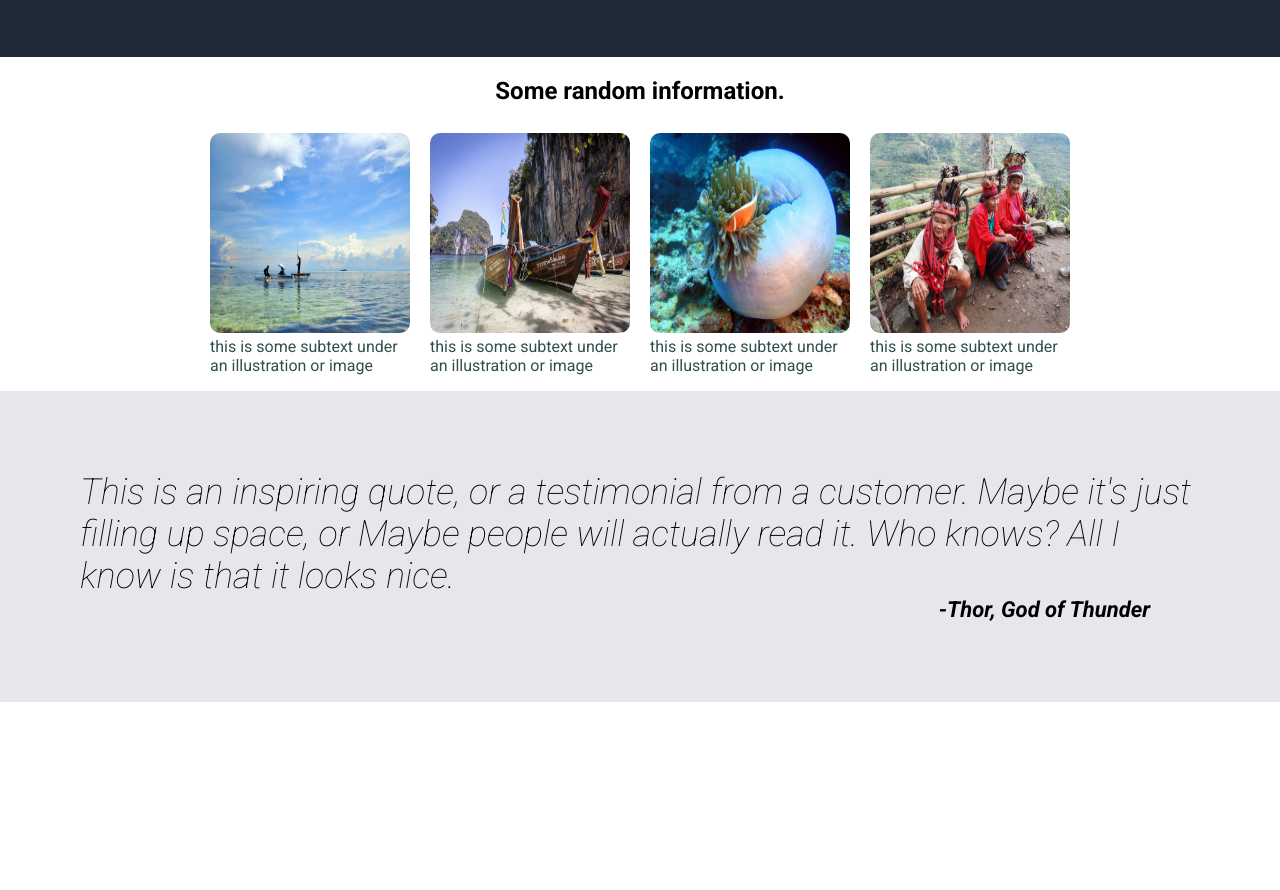
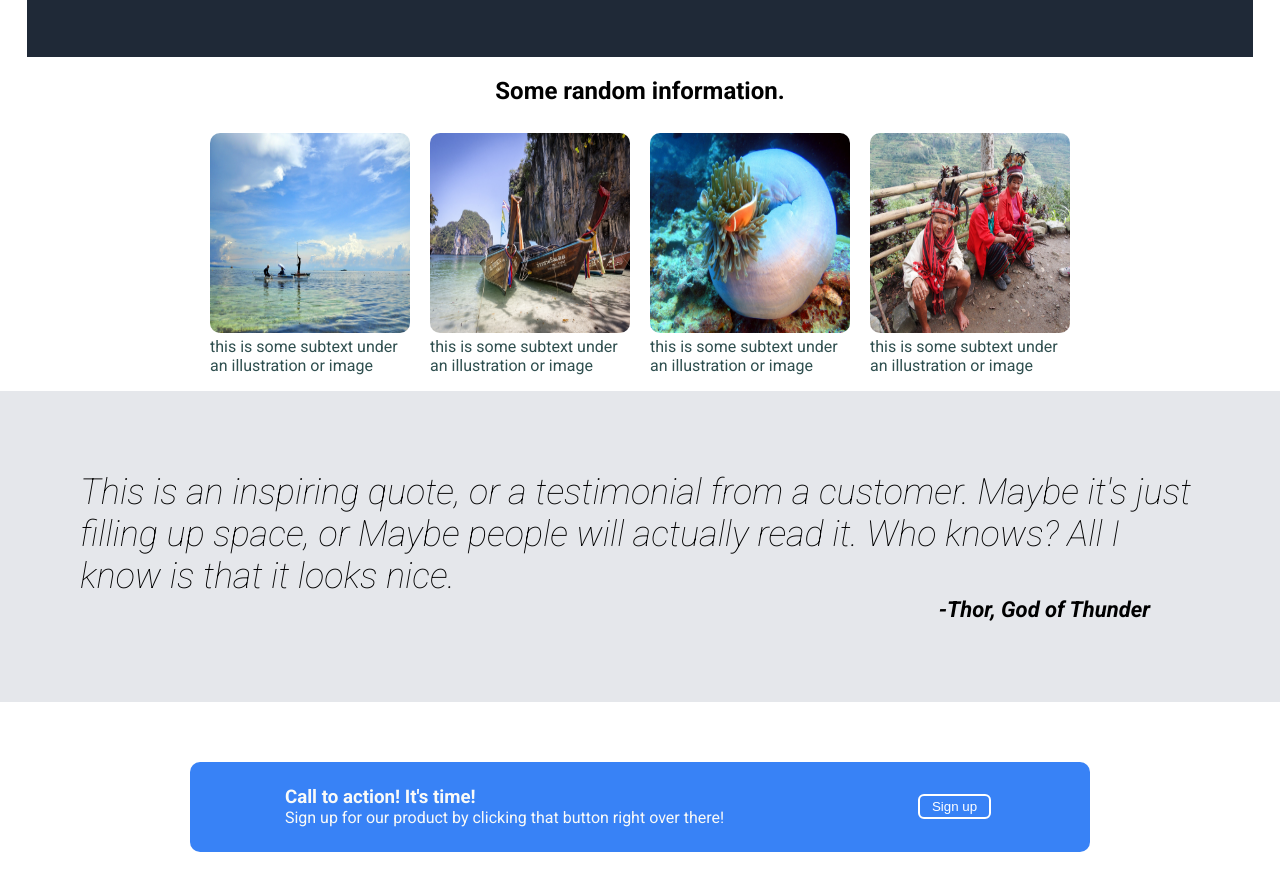
Before and after one commit to RichiCod3s/landing_page_project, a plain HTML site: page index.html in a window 1280 px wide. Shown: the part 210-1100 px from the top of the page. Before the commit the page ends 912 px from the top, so only its background shows below. Drawn offline with Linux system fonts and the light colour scheme.

Commit message:
Add call to action section

```diff
--- a/index.html
+++ b/index.html
@@ -64,5 +64,15 @@
      <p class="quote">-Thor, God of Thunder</p>
     </div>
 
+    <div class="call-to-action">
+        <div>
+        <p>
+            <h3>Call to action! It's time!</h3>
+            Sign up for our product by clicking that button right over there!
+        </p>
+    </div>
+        <button>Sign up</button>
+    </div>
+
 </body>
 </html>
--- a/styles.css
+++ b/styles.css
@@ -1,6 +1,9 @@
 body{
     font-family: "Roboto", sans-serif;
     margin: 0;
+    display: flex;
+    flex-direction: column;
+    align-items: center;
 
 }
 
@@ -119,3 +122,27 @@ img{
     padding-right: 50px;
     font-weight: bold;
 }
+
+.call-to-action{
+    display: flex;
+    justify-content: space-around;
+    align-items: center;
+    background-color: #3882F6;
+    margin: 60px;
+    padding: 20;
+    border-radius: 10px;
+    height: 90px;
+    width: 900px;
+    color:#f9faf8;
+}
+
+ h3{
+    margin: 0;
+
+}
+
+.call-to-action button{
+    color: white;
+    border-color: white;
+    border-style: double;
+}
```
